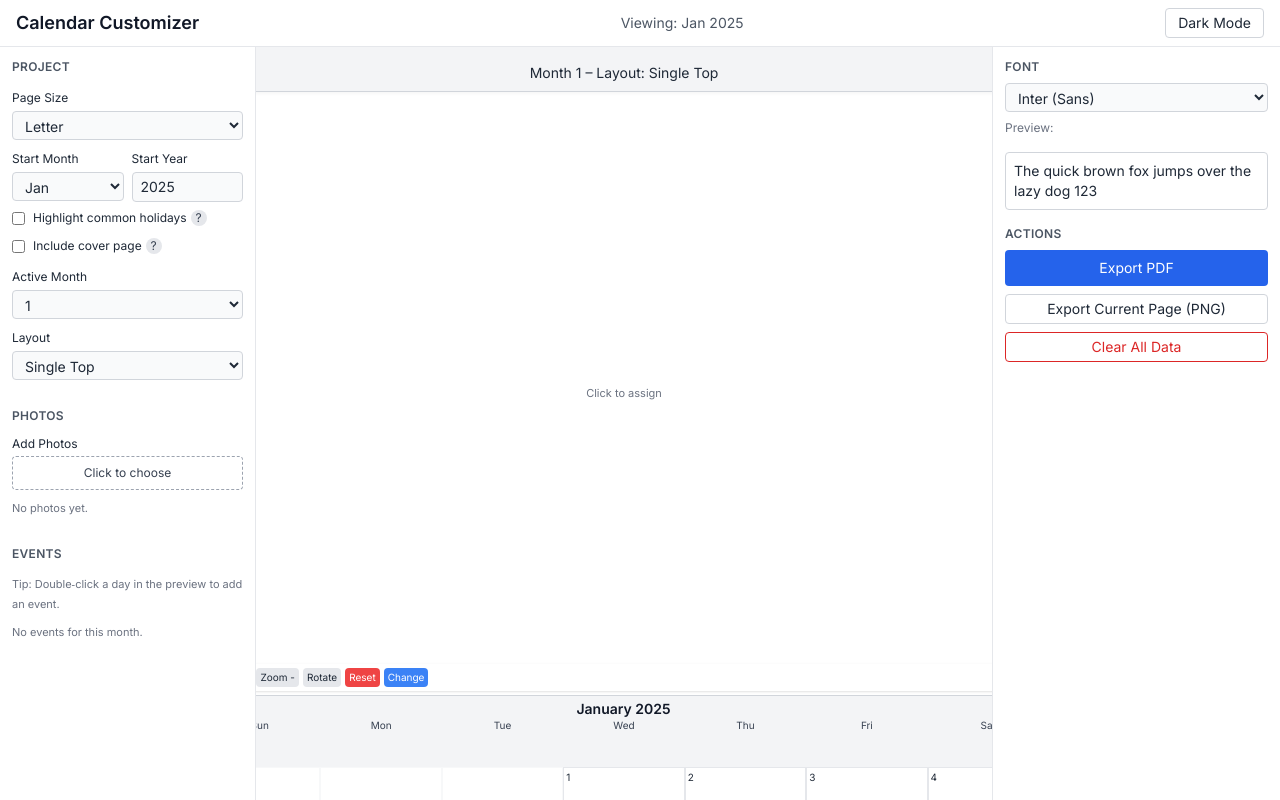
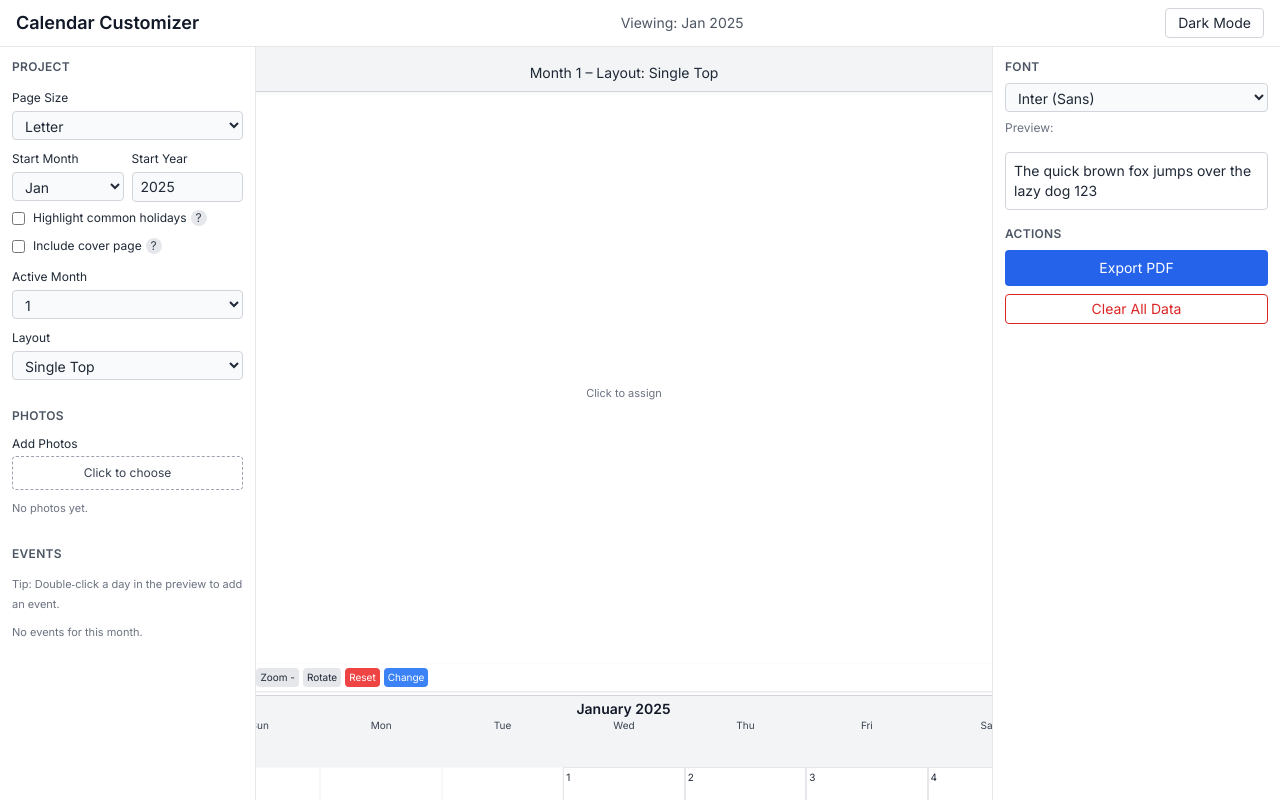
Before and after one commit to JoeProgrammer88/CalendarMaker, a React (Vite) app: page / in a window 1280 px wide. Shown: the top 800 px of the page. Built offline with nearby package versions, Linux system fonts and the light colour scheme.

Commit message:
refactor: remove unused export PNG action and clean up actions section in RightPanel

```diff
--- a/src/ui/components/RightPanel.tsx
+++ b/src/ui/components/RightPanel.tsx
@@ -7,7 +7,6 @@ export const RightPanel: React.FC = () => {
     fontFamily: s.project.calendar.fontFamily,
     setFontFamily: s.actions.setFontFamily
   }));
-  const exportPng = useCalendarStore(s => s.actions.exportCurrentMonthPng);
   const clearAll = useCalendarStore(s => s.actions.clearAllData);
   return (
     <aside className="w-72 border-l border-gray-200 dark:border-gray-700 bg-white dark:bg-gray-800 flex flex-col text-sm p-3 min-h-0 overflow-auto">
@@ -21,8 +20,7 @@ export const RightPanel: React.FC = () => {
   <div className="font-semibold uppercase tracking-wide text-xs text-gray-600 dark:text-gray-300 mb-2">Actions</div>
       <ExportButton />
       <div className="mt-2 grid grid-cols-2 gap-2">
-  {/* Undo/Redo removed */}
-        <button onClick={exportPng} className="col-span-2 px-2 py-1 rounded border border-gray-300 dark:border-gray-600 text-gray-800 dark:text-gray-100 hover:bg-gray-100 dark:hover:bg-gray-700">Export Current Page (PNG)</button>
+        {/* Remaining actions */}
         <button onClick={() => { if (confirm('Clear all saved data? This removes photos and the project.')) clearAll(); }} className="col-span-2 px-2 py-1 rounded border border-red-600 text-red-600 hover:bg-red-50">Clear All Data</button>
       </div>
     </aside>
```
